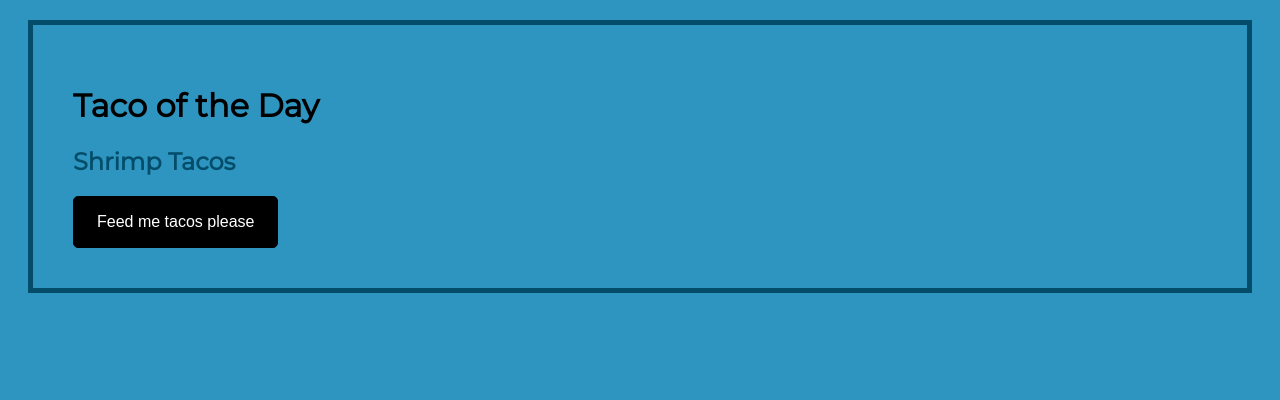
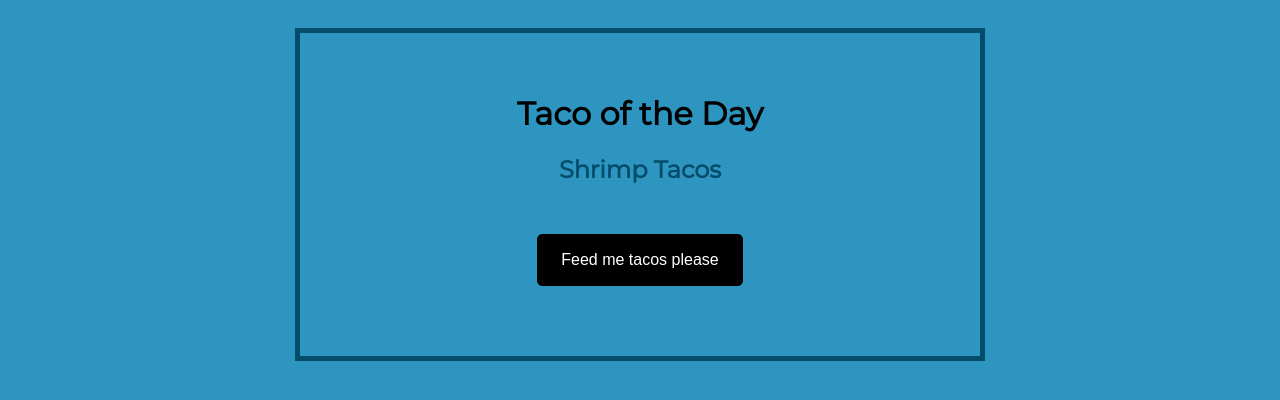
Before and after one commit to smithln/cfd, a plain HTML site: page index.html in a window 1280 px wide. Drawn offline with Linux system fonts and the light colour scheme.

Commit message:
Updates styling

```diff
--- a/main.css
+++ b/main.css
@@ -2,16 +2,23 @@ body {
   background-color: #2D95BF;
   color: #034D6B;
   font-family: "montserrat", sans-serif;
+  padding: 20px;
 }
 
 .wrapper {
   border: 5px solid #034D6B;
-  margin: 20px;
+  margin: 0 auto;
+  max-width: 600px;
   padding: 40px;
+  text-align: center;
 }
 
 h1 {
   color: #000;
+}
+
+.banner {
+  padding: 30px 0;
 }
 
 button {
```
